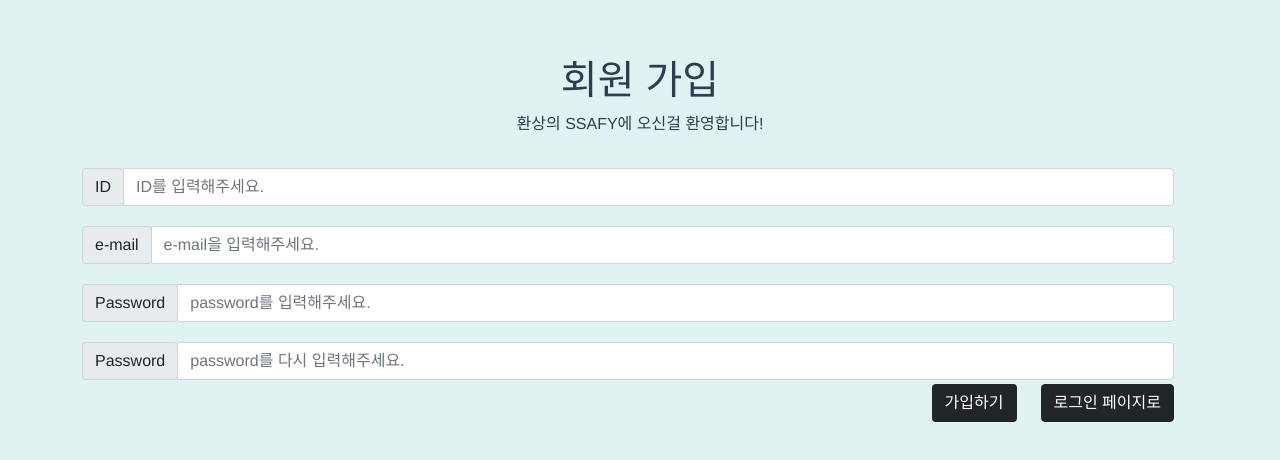
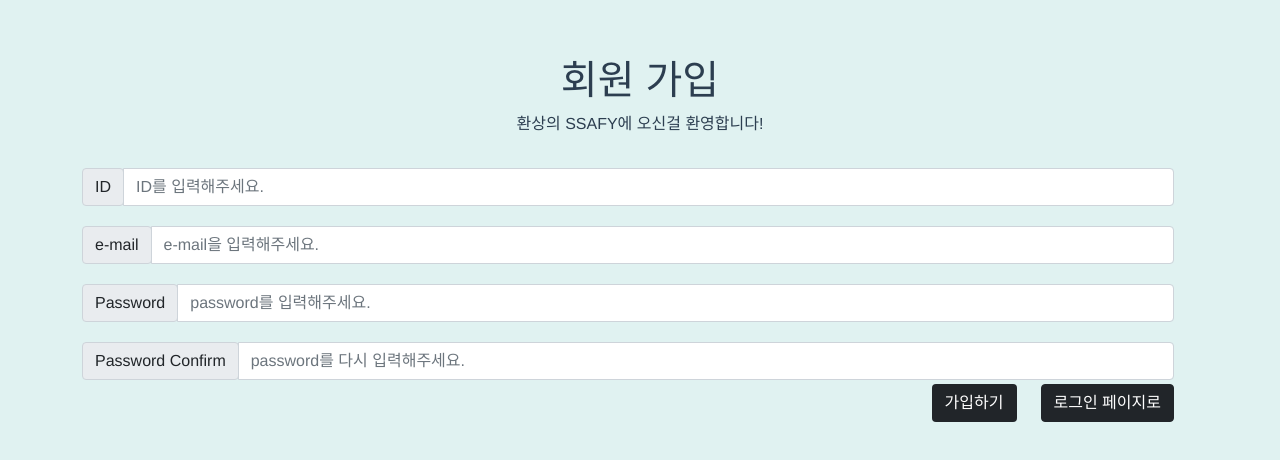
Before and after one commit to sangwook0613/movie-pjt-django-vue, a Vue app in the folder final_pjt_front/: page /signup in a window 1280 px wide. Shown: the part 112-572 px from the top of the page. Built offline with nearby package versions, Linux system fonts and the light colour scheme; no server answers.

Commit message:
Update back updateDB & Update front password form

```diff
--- a/final_pjt_front/src/components/accounts/Signup.vue
+++ b/final_pjt_front/src/components/accounts/Signup.vue
@@ -37,7 +37,7 @@
               <div class="input-group-prepend">
                 <span class="input-group-text" id="basic-addon1">Password</span>
               </div>
-            <input type="text" id="password" name="password" class="form-control"
+            <input type="password" id="password" name="password" class="form-control"
             placeholder="password를 입력해주세요."
             v-model="credentials.password">
           </div>
@@ -48,9 +48,9 @@
         <div class="input-field col s12">
             <div class="input-group mt-3 mb-1 justify-content-center">
               <div class="input-group-prepend">
-                <span class="input-group-text" id="basic-addon1">Password</span>
+                <span class="input-group-text" id="basic-addon1">Password Confirm</span>
               </div>
-            <input type="text" id="passwordConfirmation" name="passwordConfirmation" class="form-control"
+            <input type="password" id="passwordConfirmation" name="passwordConfirmation" class="form-control"
             placeholder="password를 다시 입력해주세요."
             v-model="credentials.passwordConfirmation">
             </div>
```
Also changed, not shown: 1 other file (tests, documents, lock files or other folders).
